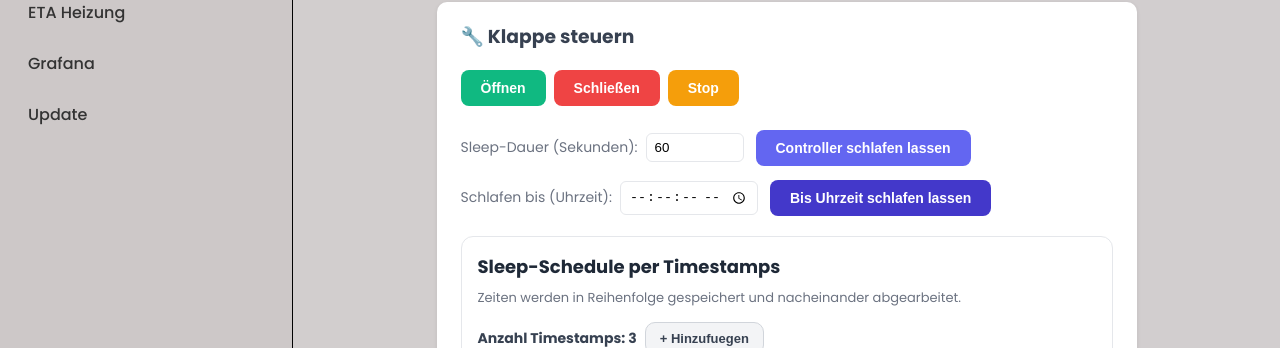
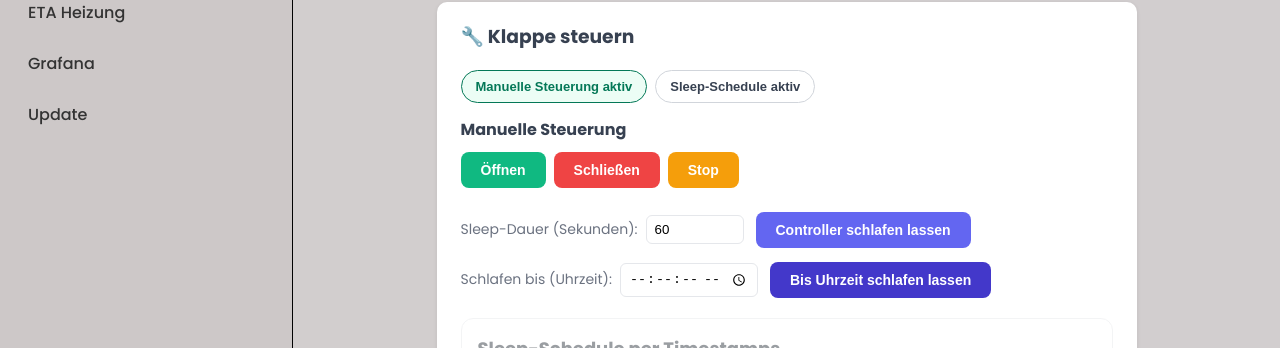
Before and after one commit to RDominik/home_dashboard, a React (Vite) app in the folder webui/: page /huehnerklappe in a window 1280 px wide. Shown: the part 285-633 px from the top of the page. Built offline with nearby package versions, Linux system fonts and the light colour scheme; no server answers.

Commit message:
feat: implement control mode switching for manual and schedule management in Huehnerklappe component

```diff
--- a/webui/src/pages/Huehnerklappe.jsx
+++ b/webui/src/pages/Huehnerklappe.jsx
@@ -5,6 +5,7 @@ const API = '/api/huehnerklappe'
 export default function Huehnerklappe() {
     const [sleepTime, setSleepTime] = useState(60) // default 60 Sekunden
   const [sleepUntil, setSleepUntil] = useState('')
+  const [controlMode, setControlMode] = useState('manual')
   const [scheduleTimestamps, setScheduleTimestamps] = useState(['06:30:00', '12:00:00', '18:30:00'])
   const [awakeSeconds, setAwakeSeconds] = useState(30)
   const [pickerIndex, setPickerIndex] = useState(null)
@@ -101,6 +102,9 @@ export default function Huehnerklappe() {
     setScheduleTimestamps(prev => {
       const next = [...prev]
       next[index] = value
+      if (controlMode === 'schedule') {
+        void sendSleepSchedule(next, true, true)
+      }
       return next
     })
   }
@@ -110,7 +114,11 @@ export default function Huehnerklappe() {
       if (prev.length >= 20) {
         return prev
       }
-      return [...prev, '00:00:00']
+      const next = [...prev, '00:00:00']
+      if (controlMode === 'schedule') {
+        void sendSleepSchedule(next, true, true)
+      }
+      return next
     })
   }
 
@@ -119,7 +127,11 @@ export default function Huehnerklappe() {
       if (prev.length <= 1) {
         return prev
       }
-      return prev.filter((_, i) => i !== index)
+      const next = prev.filter((_, i) => i !== index)
+      if (controlMode === 'schedule') {
+        void sendSleepSchedule(next, true, true)
+      }
+      return next
     })
   }
 
@@ -150,15 +162,19 @@ export default function Huehnerklappe() {
     setPickerIndex(null)
   }
 
-  const sendSleepSchedule = async () => {
-    const timestamps = scheduleTimestamps.map(v => v.trim())
+  const sendSleepSchedule = async (sourceTimestamps = scheduleTimestamps, silent = false, active = controlMode === 'schedule') => {
+    const timestamps = sourceTimestamps.map(v => v.trim())
     if (timestamps.some(v => !v)) {
-      setFeedback({ type: 'error', msg: '❌ Bitte alle Timestamp-Felder ausfüllen.' })
+      if (!silent) {
+        setFeedback({ type: 'error', msg: '❌ Bitte alle Timestamp-Felder ausfüllen.' })
+      }
       return
     }
 
     setSending(true)
-    setFeedback(null)
+    if (!silent) {
+      setFeedback(null)
+    }
     try {
       const r = await fetch(`${API}/sleep-schedule`, {
         method: 'PUT',
@@ -167,23 +183,38 @@ export default function Huehnerklappe() {
           count: timestamps.length,
           timestamps,
           awakeSeconds,
+          active,
         }),
       })
       const data = await r.json()
       if (data.ok) {
-        if (data.stored) {
+        if (!silent && data.stored) {
           setFeedback({ type: 'success', msg: `✅ ${timestamps.length} Timestamps gespeichert (wach: ${awakeSeconds}s)` })
-        } else {
+        } else if (!silent) {
           setFeedback({ type: 'success', msg: `✅ ${timestamps.length} Timestamps gesendet (wach: ${awakeSeconds}s)` })
         }
       } else {
-        setFeedback({ type: 'error', msg: `❌ ${data.error}` })
+        if (!silent) {
+          setFeedback({ type: 'error', msg: `❌ ${data.error}` })
+        }
       }
     } catch (err) {
-      setFeedback({ type: 'error', msg: `❌ Fehler: ${err.message}` })
+      if (!silent) {
+        setFeedback({ type: 'error', msg: `❌ Fehler: ${err.message}` })
+      }
     } finally {
       setSending(false)
     }
+  }
+
+  const activateManualMode = async () => {
+    setControlMode('manual')
+    await sendSleepSchedule(scheduleTimestamps, false, false)
+  }
+
+  const activateScheduleMode = async () => {
+    setControlMode('schedule')
+    await sendSleepSchedule(scheduleTimestamps, false, true)
   }
 
   const cardStyle = {
@@ -256,6 +287,24 @@ export default function Huehnerklappe() {
     sendColor: '#047857',
   }
 
+  const modeSwitchButton = (mode) => ({
+    padding: '8px 14px',
+    borderRadius: 999,
+    border: controlMode === mode ? '1px solid #047857' : '1px solid #d1d5db',
+    background: controlMode === mode ? '#ecfdf5' : '#ffffff',
+    color: controlMode === mode ? '#047857' : '#374151',
+    fontWeight: 700,
+    fontSize: 13,
+    cursor: sending ? 'wait' : 'pointer',
+    opacity: sending ? 0.6 : 1,
+  })
+
+  const sectionStateStyle = (isActive) => ({
+    opacity: isActive ? 1 : 0.45,
+    filter: isActive ? 'none' : 'grayscale(0.3)',
+    pointerEvents: isActive ? 'auto' : 'none',
+  })
+
   const formatStatusTimestamp = (unixMs) => {
     if (Number.isFinite(unixMs) && unixMs > 0) {
       const correctedMs = unixMs + clockOffsetMs
@@ -320,6 +369,17 @@ export default function Huehnerklappe() {
       {/* Steuerung */}
       <div style={{ ...cardStyle }}>
         <h3 style={{ marginTop: 0, color: '#374151' }}>🔧 Klappe steuern</h3>
+        <div style={{ display: 'flex', gap: 8, marginBottom: 14, flexWrap: 'wrap' }}>
+          <button type="button" style={modeSwitchButton('manual')} onClick={activateManualMode} disabled={sending}>
+            Manuelle Steuerung aktiv
+          </button>
+          <button type="button" style={modeSwitchButton('schedule')} onClick={activateScheduleMode} disabled={sending}>
+            Sleep-Schedule aktiv
+          </button>
+        </div>
+
+        <div style={sectionStateStyle(controlMode === 'manual')}>
+          <h4 style={{ marginTop: 0, marginBottom: 10, color: '#374151' }}>Manuelle Steuerung</h4>
         <div style={{ display: 'flex', gap: 8, flexWrap: 'wrap', alignItems: 'center' }}>
           <button style={btnStyle('#10b981')} disabled={sending} onClick={() => sendCommand('engine','open')}>
             Öffnen
@@ -370,8 +430,9 @@ export default function Huehnerklappe() {
             Bis Uhrzeit schlafen lassen
           </button>
         </div>
+        </div>
 
-        <div style={selectedTheme.card}>
+        <div style={{ ...selectedTheme.card, ...sectionStateStyle(controlMode === 'schedule') }}>
           <h4 style={{ marginTop: 0, marginBottom: 8, color: selectedTheme.titleColor, fontSize: 18 }}>Sleep-Schedule per Timestamps</h4>
           <p style={{ marginTop: 0, marginBottom: 14, color: selectedTheme.subtitleColor, fontSize: 13 }}>
             Zeiten werden in Reihenfolge gespeichert und nacheinander abgearbeitet.
```
